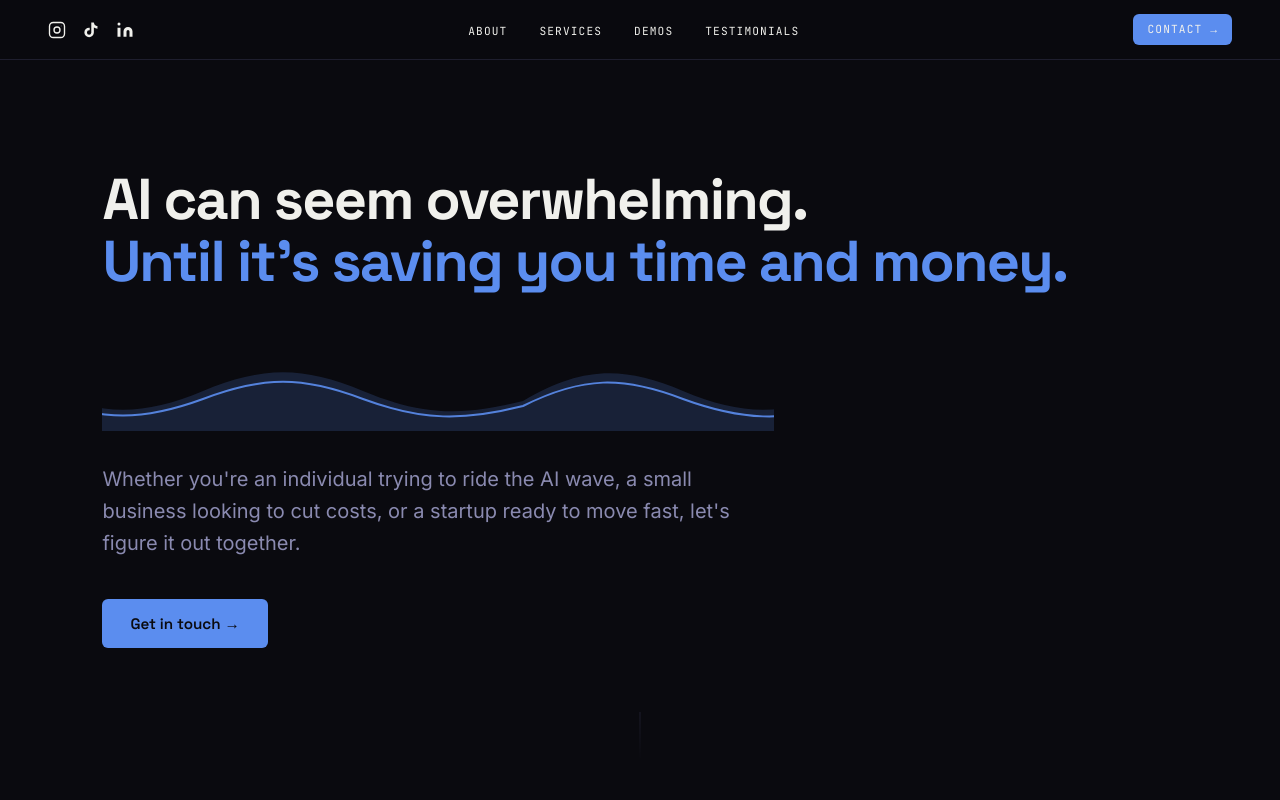
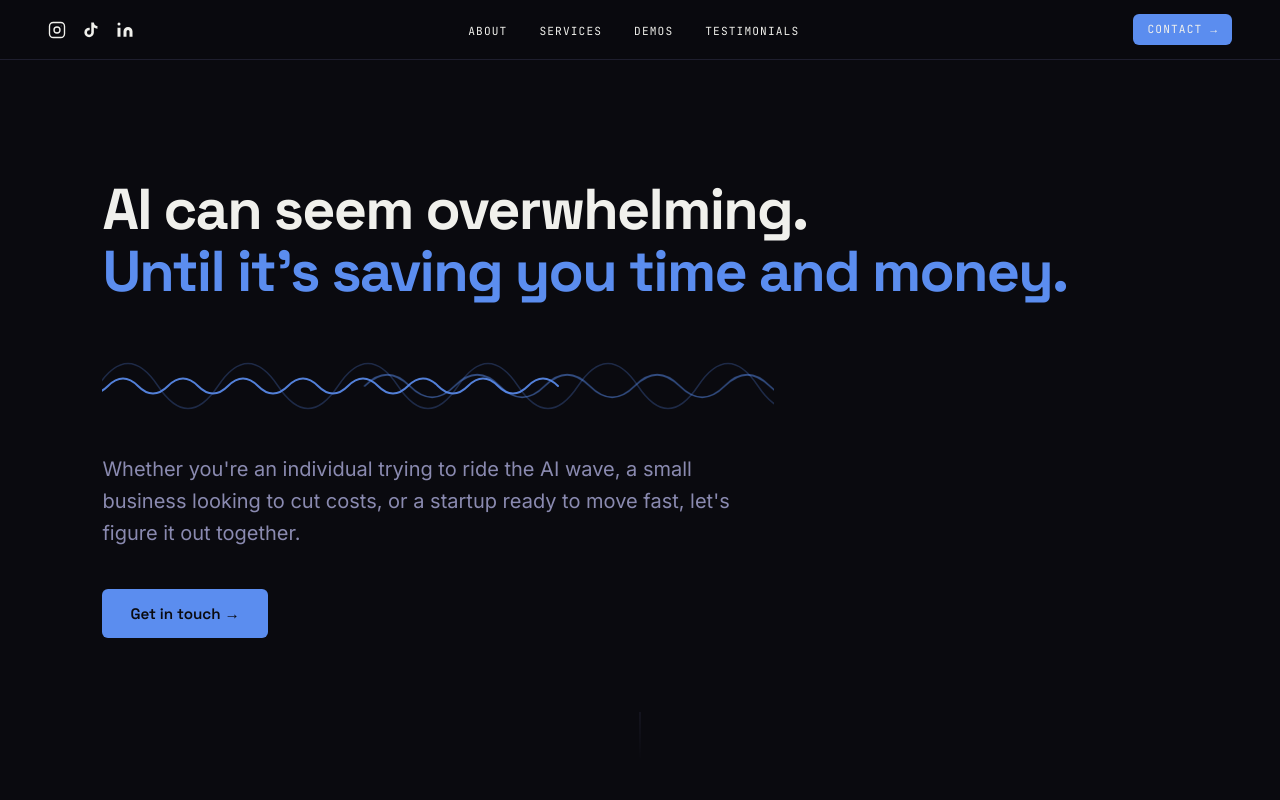
Before and after one commit to yairberger64-blip/yair-portfolio, a React (Create React App) app: page / in a window 1280 px wide. Shown: the top 800 px of the page. Built offline with nearby package versions, Linux system fonts and the light colour scheme.

Commit message:
harmonic layered wave animation

```diff
--- a/src/components/Hero.jsx
+++ b/src/components/Hero.jsx
@@ -1,25 +1,27 @@
 import React, { useState } from "react";
 import PrivacyPolicy from "./PrivacyPolicy";
 
-/* ── Ocean wave ────────────────────────────────────────────────────
-   A filled swell with a soft glow, flowing continuously like water.
+/* ── Harmonic waves ────────────────────────────────────────────────
+   Three layered sine waves at different amplitudes and speeds,
+   flowing continuously, like overlapping ripples.
 ───────────────────────────────────────────────────────────────────── */
 function SignalPulse() {
   return (
     <>
       <style>{`
-        @keyframes waveFlow {
+        @keyframes waveFlowA {
           0%   { transform: translateX(0); }
           100% { transform: translateX(-300px); }
         }
-        .wave-fill {
-          animation: waveFlow 8s linear infinite;
+        @keyframes waveFlowB {
+          0%   { transform: translateX(0); }
+          100% { transform: translateX(300px); }
         }
-        .wave-line {
-          animation: waveFlow 8s linear infinite;
-        }
+        .wave-1 { animation: waveFlowA 6s linear infinite; }
+        .wave-2 { animation: waveFlowB 9s linear infinite; }
+        .wave-3 { animation: waveFlowA 4s linear infinite; }
         @media (prefers-reduced-motion: reduce) {
-          .wave-fill, .wave-line {
+          .wave-1, .wave-2, .wave-3 {
             animation: none;
           }
         }
@@ -29,25 +31,47 @@ function SignalPulse() {
         }
       `}</style>
       <svg
-        viewBox="0 0 600 90"
+        viewBox="0 0 600 70"
         xmlns="http://www.w3.org/2000/svg"
         aria-hidden="true"
         className="w-full max-w-2xl"
-        style={{ height: "90px", overflow: "hidden" }}
+        style={{ height: "70px", overflow: "hidden" }}
       >
-        {/* Soft filled swell underneath */}
+        {/* Wave 1 — widest amplitude, dimmest, slow drift */}
         <path
-          className="wave-fill"
-          d="M0,55 C60,25 100,25 160,50 C220,75 260,75 320,50 C380,25 420,25 480,50 C540,75 580,75 640,60
-             C700,25 740,25 800,50 C860,75 900,75 960,50 L960,90 L0,90 Z"
-          fill="#5B8DEF"
-          opacity="0.18"
+          className="wave-1"
+          d="M0,35 C20,5 40,5 60,35 C80,65 100,65 120,35 C140,5 160,5 180,35 C200,65 220,65 240,35
+             C260,5 280,5 300,35 C320,65 340,65 360,35 C380,5 400,5 420,35 C440,65 460,65 480,35
+             C500,5 520,5 540,35 C560,65 580,65 600,35 C620,5 640,5 660,35 C680,65 700,65 720,35
+             C740,5 760,5 780,35 C800,65 820,65 840,35 C860,5 880,5 900,35"
+          fill="none"
+          stroke="#5B8DEF"
+          strokeWidth="1.5"
+          strokeLinecap="round"
+          opacity="0.25"
         />
-        {/* Crest line on top */}
+        {/* Wave 2 — mid amplitude, opposite drift */}
         <path
-          className="wave-line"
-          d="M0,60 C60,35 100,35 160,58 C220,80 260,80 320,58 C380,35 420,35 480,58 C540,80 580,80 640,65
-             C700,35 740,35 800,58 C860,80 900,80 960,65"
+          className="wave-2"
+          d="M0,35 C15,20 30,20 45,35 C60,50 75,50 90,35 C105,20 120,20 135,35 C150,50 165,50 180,35
+             C195,20 210,20 225,35 C240,50 255,50 270,35 C285,20 300,20 315,35 C330,50 345,50 360,35
+             C375,20 390,20 405,35 C420,50 435,50 450,35 C465,20 480,20 495,35 C510,50 525,50 540,35
+             C555,20 570,20 585,35 C600,50 615,50 630,35"
+          fill="none"
+          stroke="#5B8DEF"
+          strokeWidth="1.75"
+          strokeLinecap="round"
+          opacity="0.5"
+        />
+        {/* Wave 3 — tightest amplitude, brightest, fast drift */}
+        <path
+          className="wave-3"
+          d="M0,35 C10,25 20,25 30,35 C40,45 50,45 60,35 C70,25 80,25 90,35 C100,45 110,45 120,35
+             C130,25 140,25 150,35 C160,45 170,45 180,35 C190,25 200,25 210,35 C220,45 230,45 240,35
+             C250,25 260,25 270,35 C280,45 290,45 300,35 C310,25 320,25 330,35 C340,45 350,45 360,35
+             C370,25 380,25 390,35 C400,45 410,45 420,35 C430,25 440,25 450,35 C460,45 470,45 480,35
+             C490,25 500,25 510,35 C520,45 530,45 540,35 C550,25 560,25 570,35 C580,45 590,45 600,35
+             C610,25 620,25 630,35"
           fill="none"
           stroke="#5B8DEF"
           strokeWidth="2"
```
